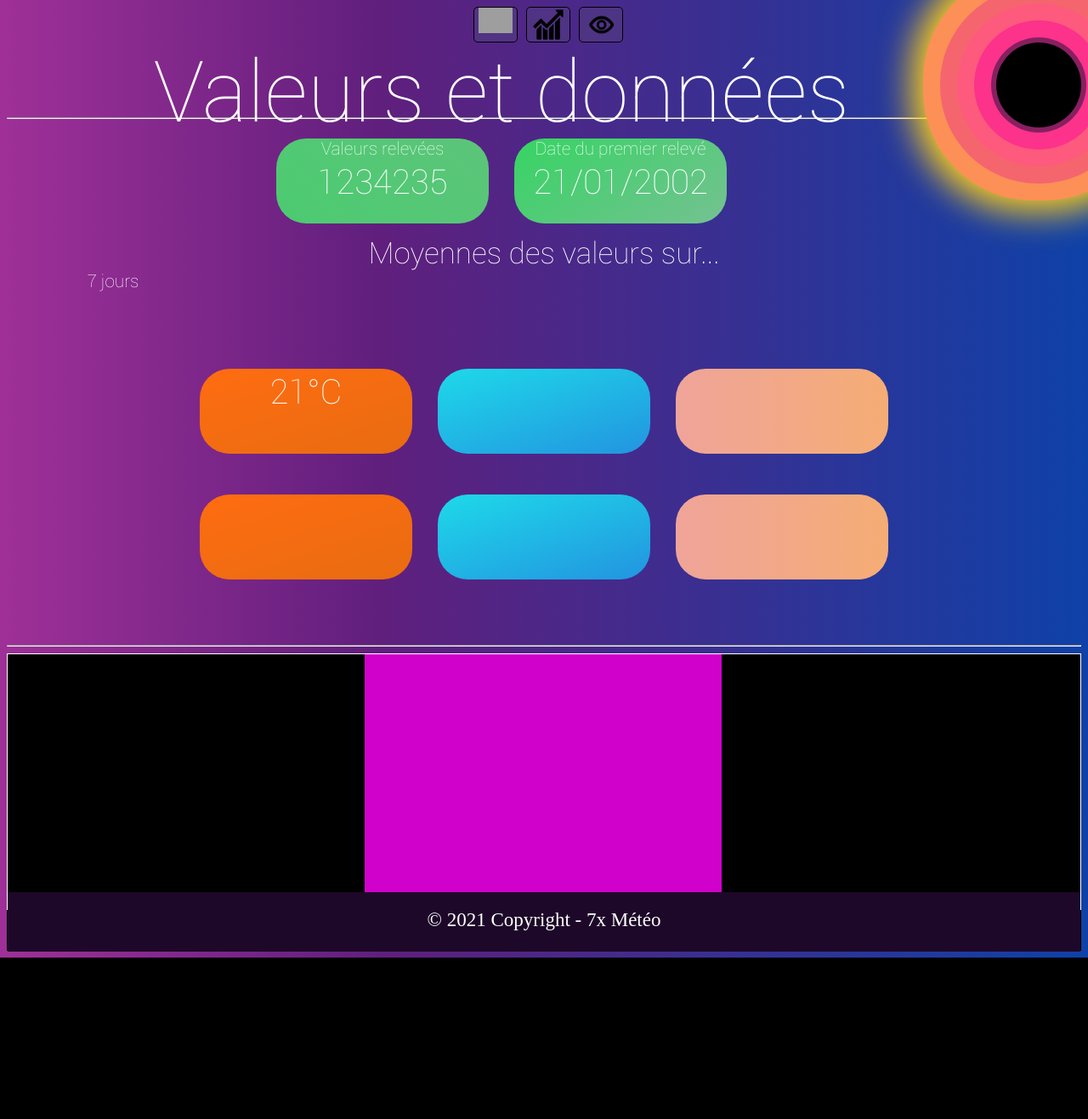
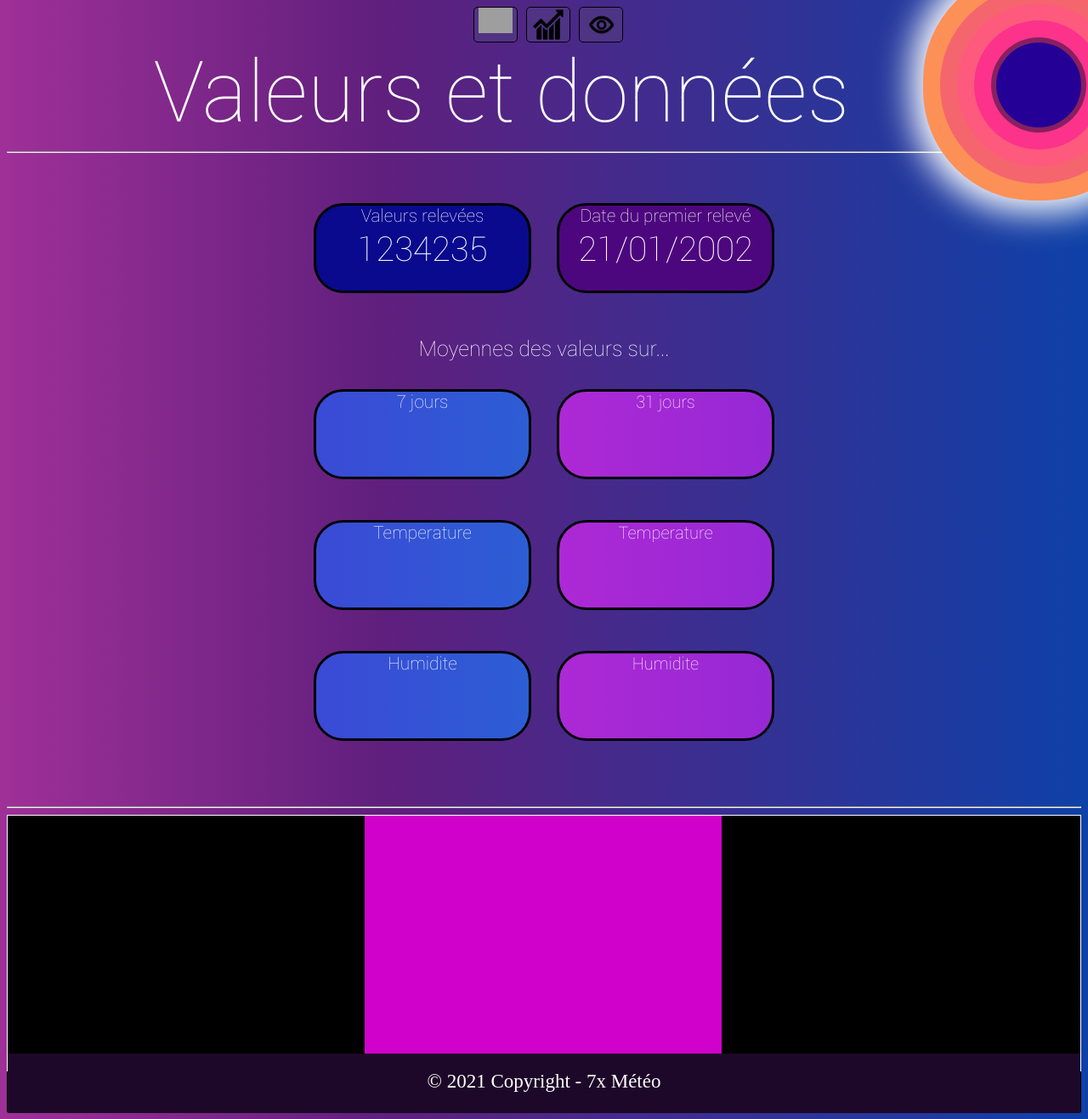
Before and after one commit to theoelsti/MicroProjet, a PHP site: page /mediantest.html in a window 1280 px wide. Shown: the whole page at 85% size. Before the commit the page ends 1127 px from the top, so only its background shows below. Run offline with PHP 8.4, Linux system fonts and the light colour scheme; grey boxes are pictures that could not be loaded.

Commit message:
change the aesthetic of the median page

```diff
--- a/RaspBerry/SiteWeb/mediantest.html
+++ b/RaspBerry/SiteWeb/mediantest.html
@@ -6,6 +6,7 @@
 
 <title>Station meteo</title>
 <link rel="shortcut icon" href="./images/sun.ico">
+
 <meta charset="utf-8">
 <link href="./styles/stylemedian.css" rel="stylesheet"/>
 <script src="./scripts/clock.js"></script>
@@ -43,7 +44,9 @@
 </div>
 
 <div class="top">
-<div class="sun"></div>
+    <div class="sun-container">
+        <div class="sun"></div>
+    </div>
 
     <div class="title">
         Valeurs et données
@@ -54,6 +57,7 @@
 
 <hr>
 
+<br><br>
 
 </div>
 <div class="buttonX">
@@ -69,30 +73,34 @@
     </div>
 </div>
 
+<br><br>
 
 <div class="texte3">
     Moyennes des valeurs sur...
 </div>
 
+<br>
 
-<div class="scale">7 jours</div>
-
+<div class="buttonX">
+    <div class ="buttonXpos">
+        </div>
+        <div id="humday"  class="values-container temperature" > 7 jours</div>
+        <div id="resday"  class="values-container humidity" > 31 jours</div>
+    </div>
+</div>
+<br>
 <div class="buttonY">
     <div class ="buttonYpos">
-        <div id="tempday" class="values-container temperature" >
-
-            <div class="number-container">21°C </div>
         </div>
-        <div id="humday"  class="values-container humidity" > </div>
-        <div id="resday"  class="values-container feel" > </div>
+        <div id="humday"  class="values-container temperature" > Temperature</div>
+        <div id="resday"  class="values-container humidity" > Temperature</div>
     </div>
 </div>
 <br>
 <div class="buttonW">
     <div class ="buttonYpos">
-        <div  id="tempweek" class="values-container temperature"> </div>
-        <div  id="humweek"  class="values-container humidity" > </div>
-        <div  id="resweek"  class="values-container feel" > </div>
+        <div  id="tempweek" class="values-container temperature"> Humidite</div>
+        <div  id="humweek"  class="values-container humidity" > Humidite</div>
     </div>
 </div>
 
--- a/RaspBerry/SiteWeb/styles/stylemedian.css
+++ b/RaspBerry/SiteWeb/styles/stylemedian.css
@@ -19,7 +19,7 @@ html{
 	scroll-behavior: smooth;
 }
 .title{
-	height: 10vh;
+	height: 15vh;
 	margin-top: 0%;
 	display: flex;
 	justify-content: center;
@@ -36,7 +36,7 @@ Style pour le soleil
     width: 100px;
     float: right;
 	height: 100px;
-	background-color: #000000;
+	background-color: #250097;
 	border-radius: 50%;
 	box-shadow:
 		0 0 0 20px #872060,
@@ -44,7 +44,7 @@ Style pour le soleil
 		0 0 0 60px #fe5a7d,
 		0 0 0 80px #f5656e,
 		0 0 0 100px #fc9057,
-		0 0 40px 100px #fbcc1c;
+		0 0 40px 100px #ffffff;
 	animation:
 		sunrise 2s infinite linear forwards,
 		rays 2s 2s infinite linear;
@@ -62,7 +62,7 @@ Style pour le soleil
 		0 0 0 40px #fe5a7d,
 		0 0 0 60px #f5656e,
 		0 0 0 80px #fc9057,
-		0 0 40px 100px #fbcc1c;
+		0 0 40px 100px #ffffff;
 	}
 	100% {
 		box-shadow:
@@ -71,7 +71,7 @@ Style pour le soleil
 		0 0 0 60px #fe5a7d,
 		0 0 0 80px #f5656e,
 		0 0 0 100px #fc9057,
-		0 0 40px 100px #fbcc1c;
+		0 0 40px 100px #ffffff;
 	}
 }
 /*
@@ -143,6 +143,7 @@ Style pour la date
 }
 
 
+
 .texte3{
 
 	position: center;
@@ -150,7 +151,7 @@ Style pour la date
 	justify-content: center;
 	text-align: center;
    	font-family: robot;
-   	font-size: 35px;
+   	font-size: 25px;
    	color: #ffffff;
 	}
 
@@ -227,37 +228,87 @@ Background des divs valeurs
 
 }
 .number-container{
+	text-align: center;
 	font-size: 40px;
 	margin-top: 4px;
 }
 #total{
-    background: linear-gradient(47deg, #36d463, #66c080, #27ed60);
+	background: #0a0a8e;
+	border: solid #000000 3px;
+
+
+}
+#startdate{
+	background:  #4d077e ;
+	border: solid #000000 3px;
+}
+.temperature{
+
+	text-align: center;
+
+	background-size: 600% 600%;
+    -webkit-animation: AnimationName 4s ease infinite;
+	animation: AnimationName 30s ease infinite;
+
+	border: solid #000000 3px;
+
+	background: linear-gradient(270deg, #29ccd5, #2962d5, #5329d5);
     background-size: 600% 600%;
 
-    -webkit-animation: AnimationName 30s ease infinite;
-    animation: AnimationName 30s ease infinite;
+    -webkit-animation: AnimationName 59s ease infinite;
+    -moz-animation: AnimationName 59s ease infinite;
+    animation: AnimationName 59s ease infinite;
 }
-#startdate{
-	background: linear-gradient(326deg, #650D89, #bc31c0, #dea2e0, #36d463);
-    background-size: 800% 800%;
-    -webkit-animation: AnimationName 30s ease infinite;
-    animation: AnimationName 30s ease infinite;
+
+@-webkit-keyframes AnimationName {
+    0%{background-position:0% 50%}
+    50%{background-position:100% 50%}
+    100%{background-position:0% 50%}
 }
-.temperature{
-	background: linear-gradient(162deg, #FF6C11, #BB6C11, #d1a822);
-    background-size: 600% 600%;
-    -webkit-animation: AnimationName 4s ease infinite;
-    animation: AnimationName 30s ease infinite;
+@-moz-keyframes AnimationName {
+    0%{background-position:0% 50%}
+    50%{background-position:100% 50%}
+    100%{background-position:0% 50%}
+}
+@keyframes AnimationName {
+    0%{background-position:0% 50%}
+    50%{background-position:100% 50%}
+    100%{background-position:0% 50%}
+
 }
 .humidity{
-	background: linear-gradient(162deg, #1ed9e9, #2a21d1, #9590f0, #a7e3e5);
-    background-size: 800% 800%;
-    -webkit-animation: AnimationName 30s ease infinite;
-    animation: AnimationName 30s ease infinite;
+	text-align: center;
+	font-size: 20px;
+
+	background: linear-gradient(270deg, #5329d5, #9029d5, #d429d5);
+    background-size: 600% 600%;
+
+    -webkit-animation: AnimationName 59s ease infinite;
+    -moz-animation: AnimationName 59s ease infinite;
+	animation: AnimationName 59s ease infinite;
+
+	border: solid #000000 3px;
+
+}
+
+@-webkit-keyframes AnimationName {
+    0%{background-position:0% 50%}
+    50%{background-position:100% 50%}
+    100%{background-position:0% 50%}
+}
+@-moz-keyframes AnimationName {
+    0%{background-position:0% 50%}
+    50%{background-position:100% 50%}
+    100%{background-position:0% 50%}
+}
+@keyframes AnimationName {
+    0%{background-position:0% 50%}
+    50%{background-position:100% 50%}
+    100%{background-position:0% 50%}
+
 }
 .feel{
-	background: linear-gradient(270deg, #FF4365, #f2c061, #ffbb39, #efa499);
-    background-size: 800% 800%;
-    -webkit-animation: AnimationName 0s ease infinite;
-    animation: AnimationName 0s ease infinite;
+	text-align: center;
+	font-size: 20px;
+
 }
```
